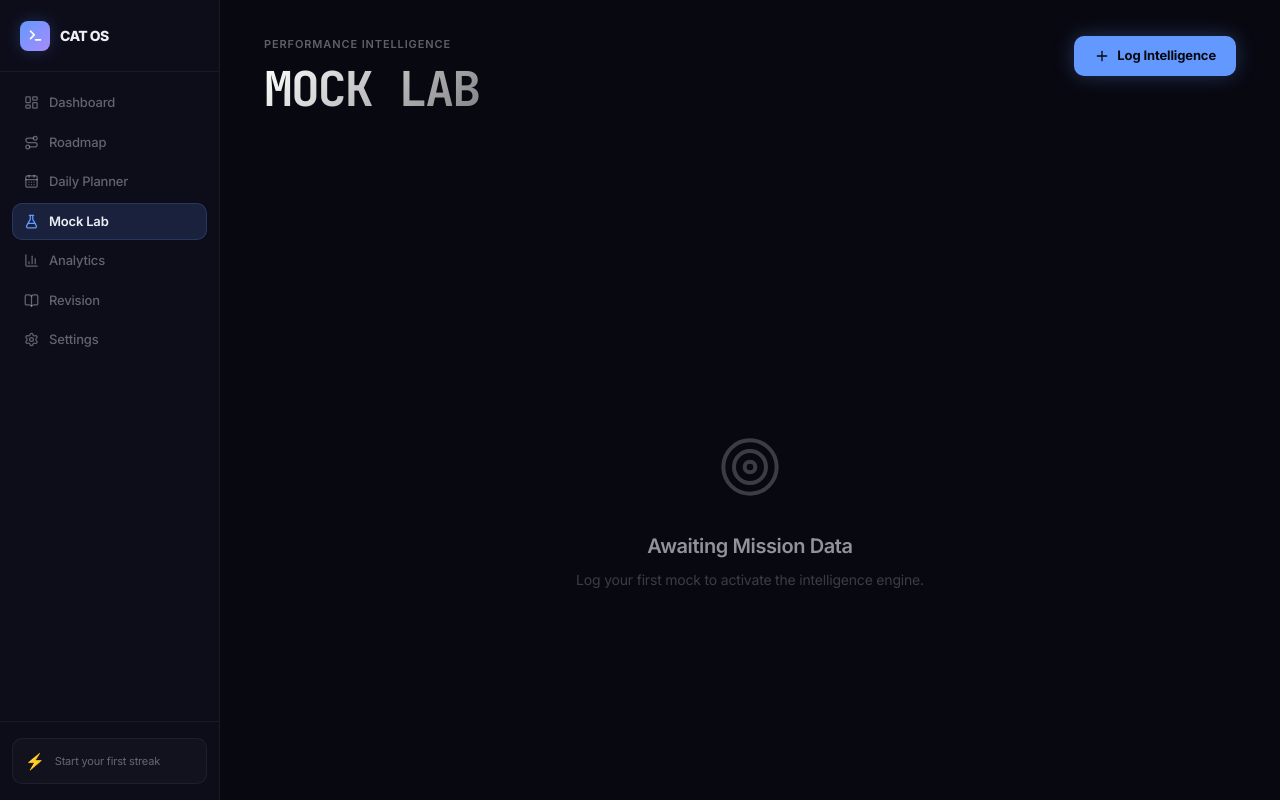
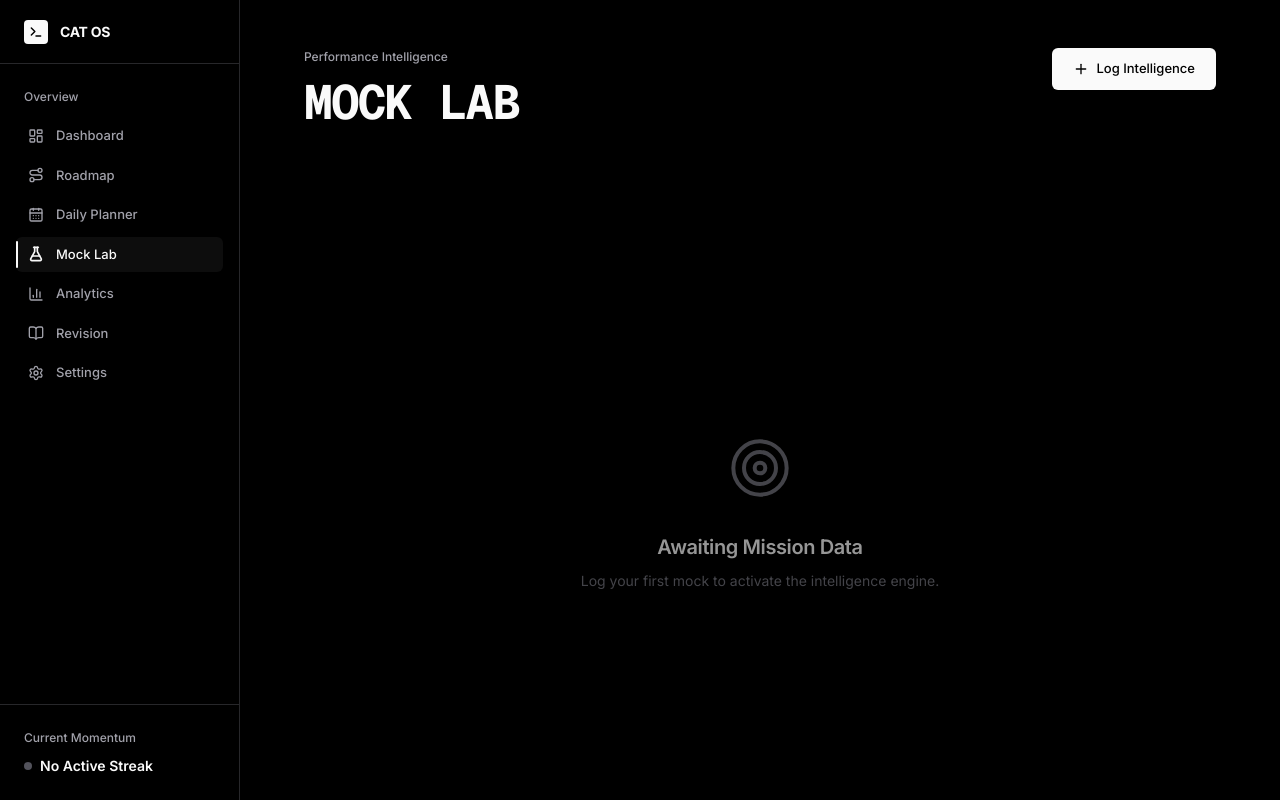
Before and after one commit to kreeshnatayal/cat, a Next.js app: page /mocks in a window 1280 px wide. Built offline with nearby package versions, Linux system fonts and the light colour scheme.

Commit message:
UI Overhaul: Migrate to Linear/Vercel aesthetic

```diff
--- a/src/app/globals.css
+++ b/src/app/globals.css
@@ -1,46 +1,43 @@
-@import url('https://fonts.googleapis.com/css2?family=Inter:ital,opsz,wght@0,14..32,300;0,14..32,400;0,14..32,500;0,14..32,600;0,14..32,700;0,14..32,800;1,14..32,400&family=JetBrains+Mono:wght@400;500;600;700&display=swap');
+@import url('https://fonts.googleapis.com/css2?family=Inter:wght@400;500;600;700;800&family=Geist+Mono:wght@400;500;600;700&display=swap');
 @import "tailwindcss";
 
 :root {
-  /* ── Core Backgrounds ── */
-  --bg-base:     #080810;
-  --bg-surface:  #0D0D1A;
-  --bg-elevated: #12121F;
-  --bg-card:     #15152A;
-  --bg-glass:    rgba(255, 255, 255, 0.025);
-  --bg-glass-hover: rgba(255, 255, 255, 0.045);
+  /* ── Core Backgrounds (Pure Black / Monochromatic) ── */
+  --bg-base:     #000000;
+  --bg-surface:  #0A0A0A;
+  --bg-elevated: #111111;
+  --bg-card:     #161616;
+  --bg-glass:    rgba(255, 255, 255, 0.02);
+  --bg-glass-hover: rgba(255, 255, 255, 0.05);
 
-  /* ── Borders ── */
-  --border-subtle:  rgba(255, 255, 255, 0.055);
-  --border-default: rgba(255, 255, 255, 0.09);
-  --border-strong:  rgba(255, 255, 255, 0.14);
-  --border-accent:  rgba(99, 153, 255, 0.25);
+  /* ── Borders (Extremely Subtle) ── */
+  --border-subtle:  #27272A;
+  --border-default: #3F3F46;
+  --border-strong:  #52525B;
 
-  /* ── Primary Accent — Electric Blue ── */
-  --accent-primary:       #6399FF;
-  --accent-primary-muted: rgba(99, 153, 255, 0.12);
-  --accent-primary-glow:  rgba(99, 153, 255, 0.25);
+  /* ── Primary Accent (Linear Blurple / Clean Blue) ── */
+  --accent-primary:       #5E6AD2;
+  --accent-primary-muted: rgba(94, 106, 210, 0.15);
 
-  /* ── Section Accents ── */
-  --accent-cyan:   #6399FF;
-  --accent-green:  #34D399;
-  --accent-amber:  #F59E0B;
-  --accent-rose:   #FB7185;
-  --accent-purple: #A78BFA;
+  /* ── Section Accents (Restrained) ── */
+  --accent-cyan:   #3291FF;
+  --accent-green:  #10B981;
+  --accent-amber:  #F5A623;
+  --accent-rose:   #F31260;
+  --accent-purple: #8B5CF6;
 
-  /* ── Typography ── */
-  --text-primary:   #EEEEF5;
-  --text-secondary: rgba(238, 238, 245, 0.60);
-  --text-muted:     rgba(238, 238, 245, 0.38);
-  --text-disabled:  rgba(238, 238, 245, 0.20);
+  /* ── Typography (High Contrast) ── */
+  --text-primary:   #FAFAFA;
+  --text-secondary: #A1A1AA;
+  --text-muted:     #71717A;
+  --text-disabled:  #3F3F46;
 
-  /* ── Layout ── */
-  --sidebar-width:  220px;
-  --topbar-height:  0px;
-  --radius-sm:  6px;
-  --radius-md:  10px;
-  --radius-lg:  14px;
-  --radius-xl:  20px;
+  /* ── Layout & Geometry (Sharp, Intentional) ── */
+  --sidebar-width:  240px;
+  --radius-sm:  4px;
+  --radius-md:  6px;
+  --radius-lg:  8px;
+  --radius-xl:  12px;
 }
 
 /* ── Reset ── */
@@ -54,108 +51,105 @@ html, body {
   -webkit-font-smoothing: antialiased;
   -moz-osx-font-smoothing: grayscale;
   overflow: hidden;
-  letter-spacing: -0.012em;
+  /* Removed extreme letter spacing for clean editorial look */
 }
 
 /* ── Scrollbar ── */
-::-webkit-scrollbar { width: 3px; height: 3px; }
+::-webkit-scrollbar { width: 4px; height: 4px; }
 ::-webkit-scrollbar-track { background: transparent; }
-::-webkit-scrollbar-thumb { background: var(--border-default); border-radius: 99px; }
+::-webkit-scrollbar-thumb { background: var(--border-default); border-radius: 4px; }
 ::-webkit-scrollbar-thumb:hover { background: var(--border-strong); }
 
 ::selection { background: var(--accent-primary-muted); color: #fff; }
 
 /* ── Fonts ── */
-.mono { font-family: 'JetBrains Mono', monospace; letter-spacing: -0.02em; }
+.mono { font-family: 'Geist Mono', 'JetBrains Mono', monospace; }
 
-h1, h2, h3, h4 { letter-spacing: -0.035em; font-weight: 700; }
+h1, h2, h3, h4 { font-weight: 600; letter-spacing: -0.02em; }
 
-/* ── Surface Card ── */
+/* ── Surface Card (Flat, no shadow) ── */
 .surface-card {
   background: var(--bg-elevated);
   border: 1px solid var(--border-subtle);
   border-radius: var(--radius-lg);
-  box-shadow:
-    0 1px 0 0 rgba(255,255,255,0.04) inset,
-    0 8px 32px -8px rgba(0,0,0,0.45);
-  transition: border-color 0.2s ease, box-shadow 0.2s ease;
+  transition: border-color 0.15s ease, background 0.15s ease;
 }
 .surface-card:hover {
   border-color: var(--border-default);
-  box-shadow:
-    0 1px 0 0 rgba(255,255,255,0.05) inset,
-    0 12px 40px -8px rgba(0,0,0,0.55);
+  background: var(--bg-card);
 }
 
-/* ── Glass Card ── */
+/* ── Glass Card (Removed blur, just subtle BG) ── */
 .glass-card {
   background: var(--bg-glass);
   border: 1px solid var(--border-subtle);
   border-radius: var(--radius-lg);
-  backdrop-filter: blur(12px);
-  transition: background 0.2s ease, border-color 0.2s ease;
+  transition: background 0.15s ease, border-color 0.15s ease;
 }
 .glass-card:hover {
   background: var(--bg-glass-hover);
   border-color: var(--border-default);
 }
 
-/* ── Nav Item ── */
+/* ── Nav Item (Clean, Vercel-style) ── */
 .nav-item {
   display: flex;
   align-items: center;
-  gap: 10px;
-  padding: 9px 12px;
+  gap: 12px;
+  padding: 8px 12px;
   border-radius: var(--radius-md);
-  color: var(--text-muted);
+  color: var(--text-secondary);
   font-size: 13px;
   font-weight: 500;
   cursor: pointer;
-  transition: color 0.15s ease, background 0.15s ease;
+  transition: color 0.1s ease, background 0.1s ease;
   text-decoration: none;
   position: relative;
 }
 .nav-item:hover {
-  color: var(--text-secondary);
+  color: var(--text-primary);
   background: var(--bg-glass);
 }
 .nav-item.active {
   color: var(--text-primary);
-  background: rgba(99, 153, 255, 0.08);
-  font-weight: 600;
+  background: var(--bg-glass-hover);
+  font-weight: 500;
+}
+.nav-item.active::before {
+  content: '';
+  position: absolute;
+  left: 0;
+  top: 4px;
+  bottom: 4px;
+  width: 2px;
+  background: var(--text-primary);
+  border-radius: 2px;
 }
 
-/* ── Buttons ── */
+/* ── Buttons (Sharp, no massive glows) ── */
 .btn-primary {
   display: inline-flex;
   align-items: center;
   justify-content: center;
-  gap: 7px;
-  padding: 9px 18px;
-  background: var(--accent-primary);
-  color: #080810;
-  border: none;
+  gap: 8px;
+  padding: 8px 16px;
+  background: var(--text-primary);
+  color: var(--bg-base);
+  border: 1px solid transparent;
   border-radius: var(--radius-md);
   font-size: 13px;
-  font-weight: 700;
+  font-weight: 500;
   cursor: pointer;
-  transition: opacity 0.15s ease, transform 0.15s ease, box-shadow 0.2s ease;
-  letter-spacing: -0.01em;
-  box-shadow: 0 0 20px rgba(99, 153, 255, 0.3);
+  transition: opacity 0.15s ease;
 }
-.btn-primary:hover {
-  opacity: 0.92;
-  transform: translateY(-1px);
-  box-shadow: 0 4px 24px rgba(99, 153, 255, 0.4);
-}
-.btn-primary:active { transform: translateY(0); }
+.btn-primary:hover { opacity: 0.9; }
 
 .btn-ghost {
   display: inline-flex;
   align-items: center;
   justify-content: center;
-  gap: 7px;
-  padding: 9px 18px;
+  gap: 8px;
+  padding: 8px 16px;
   background: transparent;
   color: var(--text-secondary);
   border: 1px solid var(--border-subtle);
@@ -173,62 +167,57 @@ h1, h2, h3, h4 { letter-spacing: -0.035em; font-weight: 700; }
 
 /* ── Inputs ── */
 input, textarea, select {
-  background: rgba(255,255,255,0.025) !important;
+  background: var(--bg-base) !important;
   border: 1px solid var(--border-subtle) !important;
   color: var(--text-primary) !important;
   border-radius: var(--radius-md);
   font-family: 'Inter', sans-serif;
   font-size: 13px;
   outline: none;
-  transition: border-color 0.15s ease, box-shadow 0.15s ease;
+  padding: 10px 14px;
+  transition: border-color 0.15s ease;
 }
 input:focus, textarea:focus, select:focus {
-  border-color: var(--accent-primary) !important;
-  box-shadow: 0 0 0 3px var(--accent-primary-muted) !important;
+  border-color: var(--border-strong) !important;
 }
 input::placeholder, textarea::placeholder {
-  color: var(--text-disabled) !important;
+  color: var(--text-muted) !important;
 }
 
 /* ── Page Container ── */
 .page-container {
   height: 100vh;
   overflow-y: auto;
-  padding: 36px 44px;
-  max-width: 1280px;
+  padding: 48px 64px;
+  max-width: 1200px;
   margin: 0 auto;
 }
 
-/* ── Gradient text ── */
+/* ── Minimal text accents ── */
 .gradient-text {
-  background: linear-gradient(135deg, #fff 0%, rgba(255,255,255,0.5) 100%);
-  -webkit-background-clip: text;
-  -webkit-text-fill-color: transparent;
-  background-clip: text;
+  /* Removed gradient, just standard premium text */
+  color: var(--text-primary);
 }
 
 .gradient-text-blue {
-  background: linear-gradient(135deg, #6399FF 0%, #A78BFA 100%);
-  -webkit-background-clip: text;
-  -webkit-text-fill-color: transparent;
-  background-clip: text;
+  color: var(--accent-primary);
 }
 
-/* ── Recharts ── */
+/* ── Recharts (Clean, 1px grids) ── */
 .recharts-cartesian-grid-horizontal line,
 .recharts-cartesian-grid-vertical line {
   stroke: var(--border-subtle) !important;
+  stroke-dasharray: 0 !important;
 }
-.recharts-text { fill: var(--text-muted) !important; font-size: 11px !important; }
+.recharts-text { fill: var(--text-secondary) !important; font-size: 11px !important; font-family: 'Geist Mono', monospace; }
 
-/* ── Status Pills ── */
+/* ── Status Pills (Subtle, structural) ── */
 .status-pill {
-  padding: 3px 9px;
-  border-radius: 99px;
+  padding: 2px 8px;
+  border-radius: var(--radius-sm);
   font-size: 11px;
-  font-weight: 600;
-  letter-spacing: 0.03em;
-  text-transform: uppercase;
+  font-weight: 500;
+  color: var(--text-secondary);
   background: var(--bg-glass);
   border: 1px solid var(--border-subtle);
 }
@@ -237,38 +226,21 @@ input::placeholder, textarea::placeholder {
 .tag {
   display: inline-flex;
   align-items: center;
-  gap: 5px;
-  padding: 3px 9px;
-  border-radius: 99px;
-  font-size: 11px;
-  font-weight: 600;
-  letter-spacing: 0.04em;
-  text-transform: uppercase;
+  gap: 6px;
+  padding: 4px 10px;
+  border-radius: var(--radius-sm);
+  font-size: 12px;
+  font-weight: 500;
+  color: var(--text-secondary);
+  border: 1px solid var(--border-subtle);
 }
 
-/* ── Animations ── */
-.fade-in { animation: fadeIn 0.35s ease forwards; }
-@keyframes fadeIn { from { opacity: 0; transform: translateY(6px); } to { opacity: 1; transform: translateY(0); } }
+/* ── Animations (Removed pulse-glow) ── */
+.fade-in { animation: fadeIn 0.3s ease forwards; }
+@keyframes fadeIn { from { opacity: 0; transform: translateY(4px); } to { opacity: 1; transform: translateY(0); } }
 
-@keyframes pulse-glow {
-  0%, 100% { box-shadow: 0 0 12px var(--accent-primary-glow); }
-  50%       { box-shadow: 0 0 28px var(--accent-primary-glow); }
-}
-.pulse-glow { animation: pulse-glow 2.5s ease-in-out infinite; }
-
-/* ── Spotlight ── */
-.spotlight-bg::before {
-  content: '';
-  position: absolute;
-  top: -120px;
-  left: 50%;
-  transform: translateX(-50%);
-  width: 700px;
-  height: 400px;
-  background: radial-gradient(ellipse at top, rgba(99, 153, 255, 0.06) 0%, transparent 70%);
-  pointer-events: none;
-  z-index: 0;
-}
+/* ── Spotlight (Removed) ── */
+.spotlight-bg::before { display: none; }
 
 /* ── Divider ── */
 .divider {
@@ -277,51 +249,18 @@ input::placeholder, textarea::placeholder {
   width: 100%;
 }
 
-/* ── Section Label ── */
+/* ── Section Label (Editorial style) ── */
 .section-label {
-  font-size: 11px;
-  font-weight: 600;
-  color: var(--text-muted);
-  text-transform: uppercase;
-  letter-spacing: 0.08em;
+  font-size: 12px;
+  font-weight: 500;
+  color: var(--text-secondary);
+  margin-bottom: 12px;
 }
 
-/* ── SEASONAL PROGRESSION MODES ── */
-
-body.phase-1 {
-  --accent-primary: #6399FF;
-  --accent-primary-muted: rgba(99, 153, 255, 0.12);
-  --accent-primary-glow:  rgba(99, 153, 255, 0.22);
-}
-
-body.phase-2 {
-  --accent-primary: #818CF8;
-  --accent-primary-muted: rgba(129, 140, 248, 0.12);
-  --accent-primary-glow:  rgba(129, 140, 248, 0.22);
-}
-
-body.phase-3 {
-  --accent-primary: #A78BFA;
-  --accent-primary-muted: rgba(167, 139, 250, 0.12);
-  --accent-primary-glow:  rgba(167, 139, 250, 0.22);
-  --bg-base: #080810;
-}
-
-body.phase-4 {
-  --accent-primary: #F43F5E;
-  --accent-primary-muted: rgba(244, 63, 94, 0.12);
-  --accent-primary-glow:  rgba(244, 63, 94, 0.22);
-  --bg-base: #0A0007;
-  --bg-surface: #0F000A;
-  --bg-elevated: #130010;
-  --border-subtle: rgba(244, 63, 94, 0.1);
-  --border-default: rgba(244, 63, 94, 0.22);
-}
-
-body.phase-5 {
-  --accent-primary: #E5E7EB;
-  --accent-primary-muted: rgba(229, 231, 235, 0.08);
-  --accent-primary-glow:  rgba(229, 231, 235, 0.12);
-  --bg-base: #060608;
-  --border-subtle: rgba(255, 255, 255, 0.04);
-}
+/* ── SEASONAL PROGRESSION MODES (Restrained) ── */
+/* Phases no longer break the black background */
+body.phase-1 { --accent-primary: #5E6AD2; --accent-primary-muted: rgba(94, 106, 210, 0.15); }
+body.phase-2 { --accent-primary: #3291FF; --accent-primary-muted: rgba(50, 145, 255, 0.15); }
+body.phase-3 { --accent-primary: #8B5CF6; --accent-primary-muted: rgba(139, 92, 246, 0.15); }
+body.phase-4 { --accent-primary: #E11D48; --accent-primary-muted: rgba(225, 29, 72, 0.15); }
+body.phase-5 { --accent-primary: #FAFAFA; --accent-primary-muted: rgba(250, 250, 250, 0.15); }
--- a/src/core/layout/Sidebar.tsx
+++ b/src/core/layout/Sidebar.tsx
@@ -6,7 +6,6 @@ import {
   LayoutDashboard, CalendarDays, FlaskConical,
   BarChart3, BookOpen, Settings, Terminal, Route,
 } from 'lucide-react';
-import { motion } from 'framer-motion';
 import { usePlannerStore } from '@/features/planner/store';
 
 const NAV_ITEMS = [
@@ -26,9 +25,9 @@ export function Sidebar() {
   return (
     <aside
       style={{
-        width: 220,
+        width: 'var(--sidebar-width)',
         height: '100vh',
-        background: 'var(--bg-surface)',
+        background: 'var(--bg-base)',
         borderRight: '1px solid var(--border-subtle)',
         display: 'flex',
         flexDirection: 'column',
@@ -40,108 +39,68 @@ export function Sidebar() {
       {/* ── Logo ── */}
       <div
         style={{
-          height: 72,
+          height: 64,
           display: 'flex',
           alignItems: 'center',
-          padding: '0 20px',
-          gap: 10,
+          padding: '0 24px',
+          gap: 12,
           borderBottom: '1px solid var(--border-subtle)',
           flexShrink: 0,
         }}
       >
         <div
           style={{
-            width: 30,
-            height: 30,
-            borderRadius: 8,
-            background: 'linear-gradient(135deg, var(--accent-primary) 0%, var(--accent-purple) 100%)',
+            width: 24,
+            height: 24,
+            borderRadius: 'var(--radius-sm)',
+            background: 'var(--text-primary)',
             display: 'flex',
             alignItems: 'center',
             justifyContent: 'center',
             flexShrink: 0,
-            boxShadow: '0 0 16px var(--accent-primary-glow)',
           }}
         >
-          <Terminal size={15} color="#fff" strokeWidth={2.5} />
+          <Terminal size={14} color="var(--bg-base)" strokeWidth={2.5} />
         </div>
         <div>
-          <div style={{ fontSize: 14, fontWeight: 800, color: 'var(--text-primary)', letterSpacing: '-0.04em' }}>
+          <div style={{ fontSize: 14, fontWeight: 700, color: 'var(--text-primary)', letterSpacing: '-0.02em' }}>
             CAT OS
           </div>
         </div>
       </div>
 
       {/* ── Nav ── */}
-      <nav style={{ flex: 1, padding: '12px 12px', display: 'flex', flexDirection: 'column', gap: 2, overflowY: 'auto' }}>
+      <nav style={{ flex: 1, padding: '24px 16px', display: 'flex', flexDirection: 'column', gap: 4, overflowY: 'auto' }}>
+        <div className="section-label" style={{ paddingLeft: 8, marginBottom: 8 }}>Overview</div>
         {NAV_ITEMS.map(({ href, label, icon: Icon }) => {
           const active = pathname === href;
           return (
             <Link key={href} href={href} className={`nav-item ${active ? 'active' : ''}`}>
               <Icon
-                size={15}
+                size={16}
+                strokeWidth={active ? 2.5 : 2}
                 style={{
                   flexShrink: 0,
-                  color: active ? 'var(--accent-primary)' : 'inherit',
+                  color: active ? 'var(--text-primary)' : 'inherit',
                 }}
               />
-              <span style={{ fontSize: 13, whiteSpace: 'nowrap' }}>{label}</span>
-              {active && (
-                <motion.div
-                  layoutId="sidebar-pill"
-                  style={{
-                    position: 'absolute',
-                    inset: 0,
-                    borderRadius: 10,
-                    background: 'rgba(99, 153, 255, 0.08)',
-                    border: '1px solid rgba(99, 153, 255, 0.18)',
-                    zIndex: -1,
-                  }}
-                  transition={{ type: 'spring', bounce: 0.2, duration: 0.4 }}
-                />
-              )}
+              <span>{label}</span>
             </Link>
           );
         })}
       </nav>
 
       {/* ── Bottom ── */}
-      <div style={{ padding: '16px 12px', borderTop: '1px solid var(--border-subtle)' }}>
-        {streak > 0 ? (
-          <div
-            style={{
-              padding: '10px 12px',
-              borderRadius: 10,
-              background: 'rgba(251, 191, 36, 0.06)',
-              border: '1px solid rgba(251, 191, 36, 0.15)',
-              display: 'flex',
-              alignItems: 'center',
-              gap: 10,
-            }}
-          >
-            <span style={{ fontSize: 16 }}>🔥</span>
-            <div>
-              <div style={{ fontSize: 12, color: 'var(--accent-amber)', fontWeight: 700 }}>
-                {streak} Day Streak
-              </div>
-              <div style={{ fontSize: 10, color: 'var(--text-muted)', marginTop: 1 }}>Don't break the chain</div>
-            </div>
+      <div style={{ padding: '24px', borderTop: '1px solid var(--border-subtle)' }}>
+        <div style={{ fontSize: 12, color: 'var(--text-secondary)', fontWeight: 500, marginBottom: 8 }}>
+          Current Momentum
+        </div>
+        <div style={{ display: 'flex', alignItems: 'center', gap: 8 }}>
+          <div style={{ width: 8, height: 8, borderRadius: '50%', background: streak > 0 ? 'var(--accent-green)' : 'var(--border-strong)' }} />
+          <div style={{ fontSize: 14, fontWeight: 600, color: 'var(--text-primary)' }}>
+            {streak > 0 ? `${streak} Day Streak` : 'No Active Streak'}
           </div>
-        ) : (
-          <div
-            style={{
-              padding: '10px 12px',
-              borderRadius: 10,
-              background: 'var(--bg-glass)',
-              border: '1px solid var(--border-subtle)',
-              display: 'flex',
-              alignItems: 'center',
-              gap: 10,
-            }}
-          >
-            <span style={{ fontSize: 16 }}>⚡</span>
-            <div style={{ fontSize: 11, color: 'var(--text-muted)' }}>Start your first streak</div>
-          </div>
-        )}
+        </div>
       </div>
     </aside>
   );
```
Also changed, not shown: src/app/page.tsx (+58 -76 lines), src/features/planner/components/TaskCard.tsx (+24 -71 lines).
